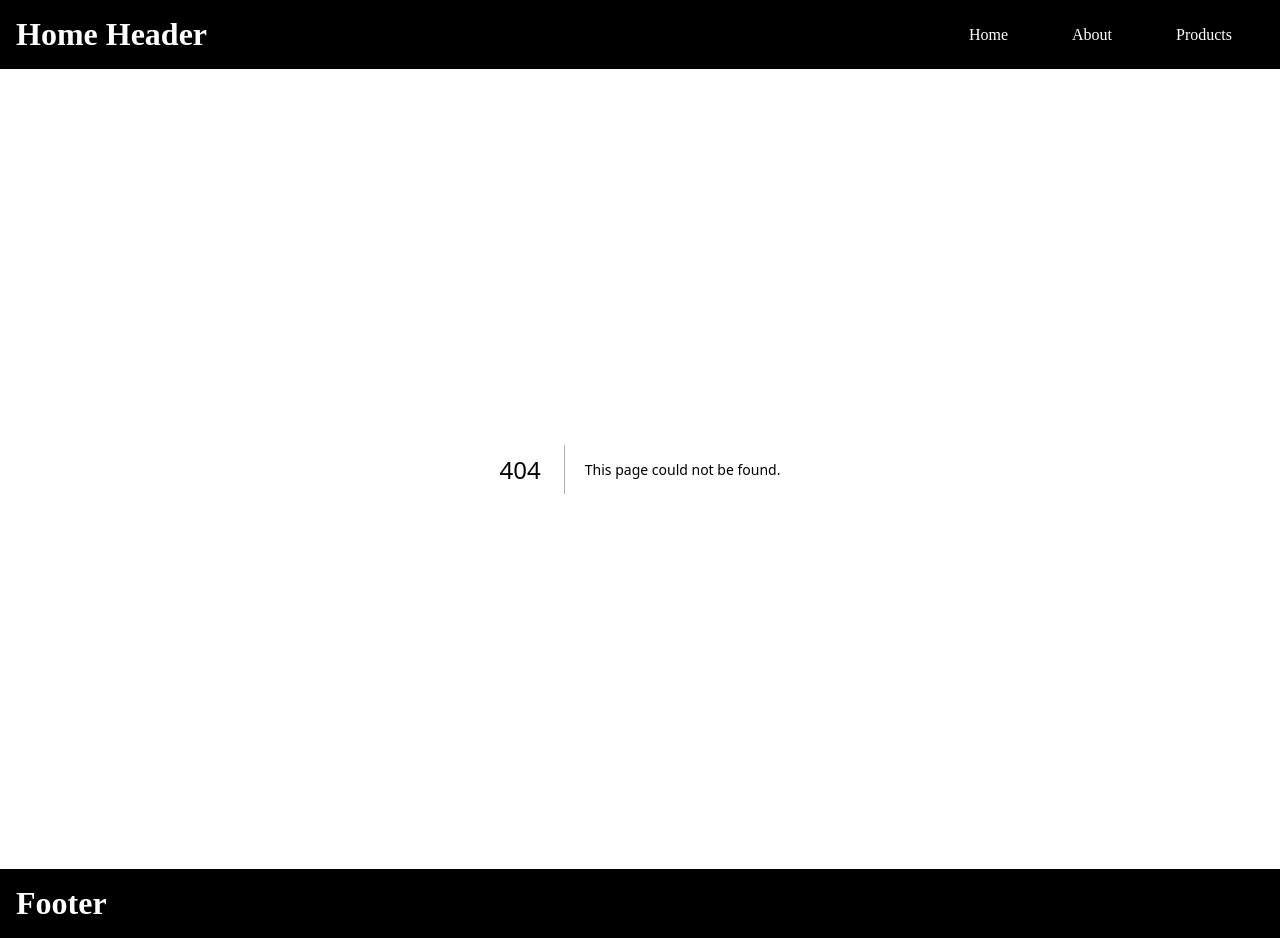
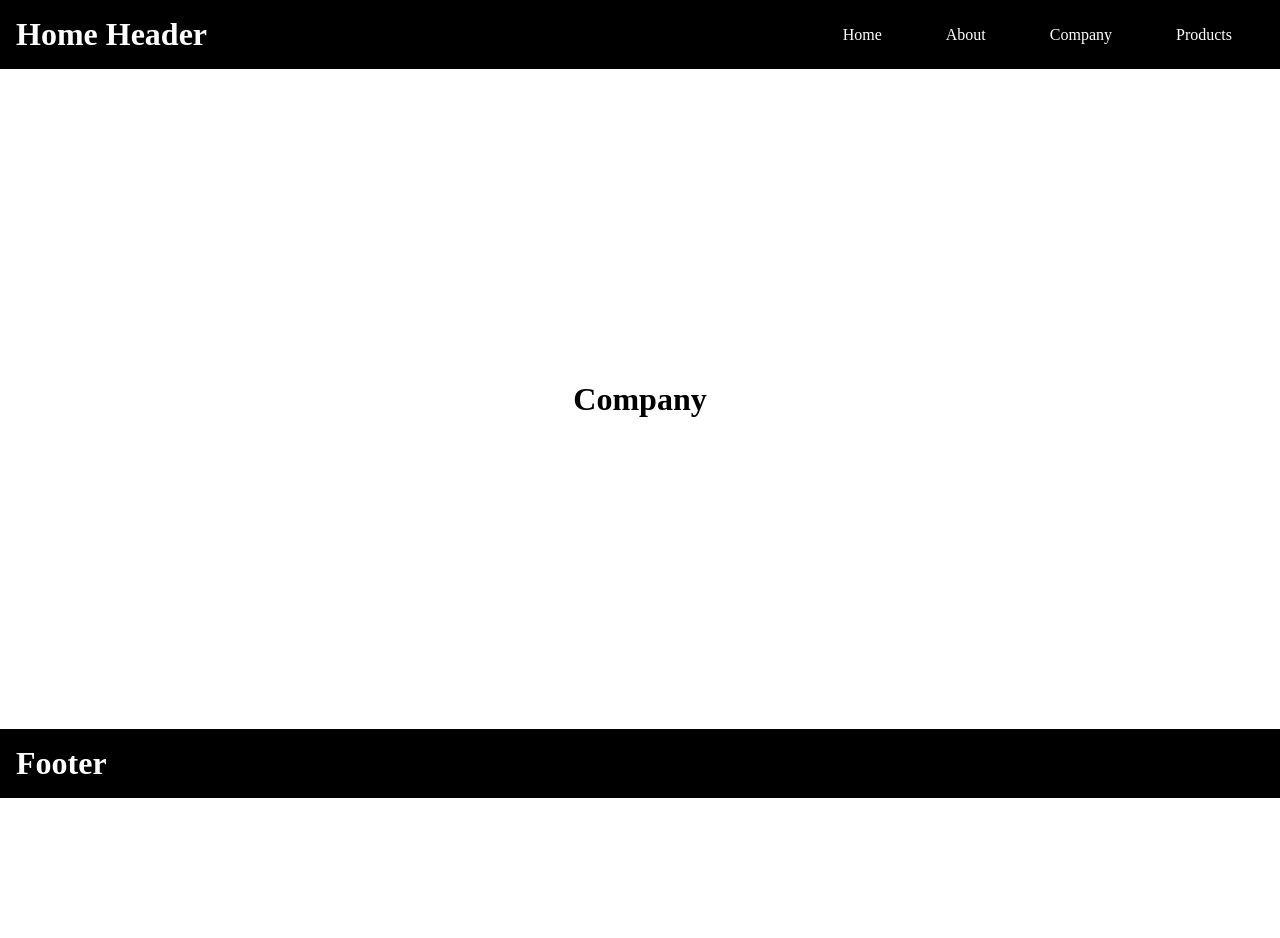
Before and after one commit to Kasra-Zafari/next.js-layout-page-router, a Next.js app: page /about/company in a window 1280 px wide. Before the commit this address had no page. After the commit the page ends 800 px from the top, so only its background shows below. Built offline with nearby package versions, Linux system fonts and the light colour scheme.

Commit message:
pages/about/company

```diff
--- a/src/components/Header/index.js
+++ b/src/components/Header/index.js
@@ -8,6 +8,7 @@ const Header = () => {
                 <nav>
                     <Link href="/">Home</Link>
                     <Link href="/about">About</Link>
+                    <Link href="/about/company">Company</Link>
                     <Link href="/products">Products</Link>
                 </nav>
             </header>
--- /dev/null
+++ b/src/pages/about/company.js
@@ -0,0 +1,16 @@
+import Head from "next/head"
+
+const Company = ()=>{
+    return(
+        <>
+        <Head>
+            <title>
+                Company Page
+            </title>
+        </Head>
+        <h1>Company</h1>
+        </>
+    )
+}
+
+export default Company;
```
